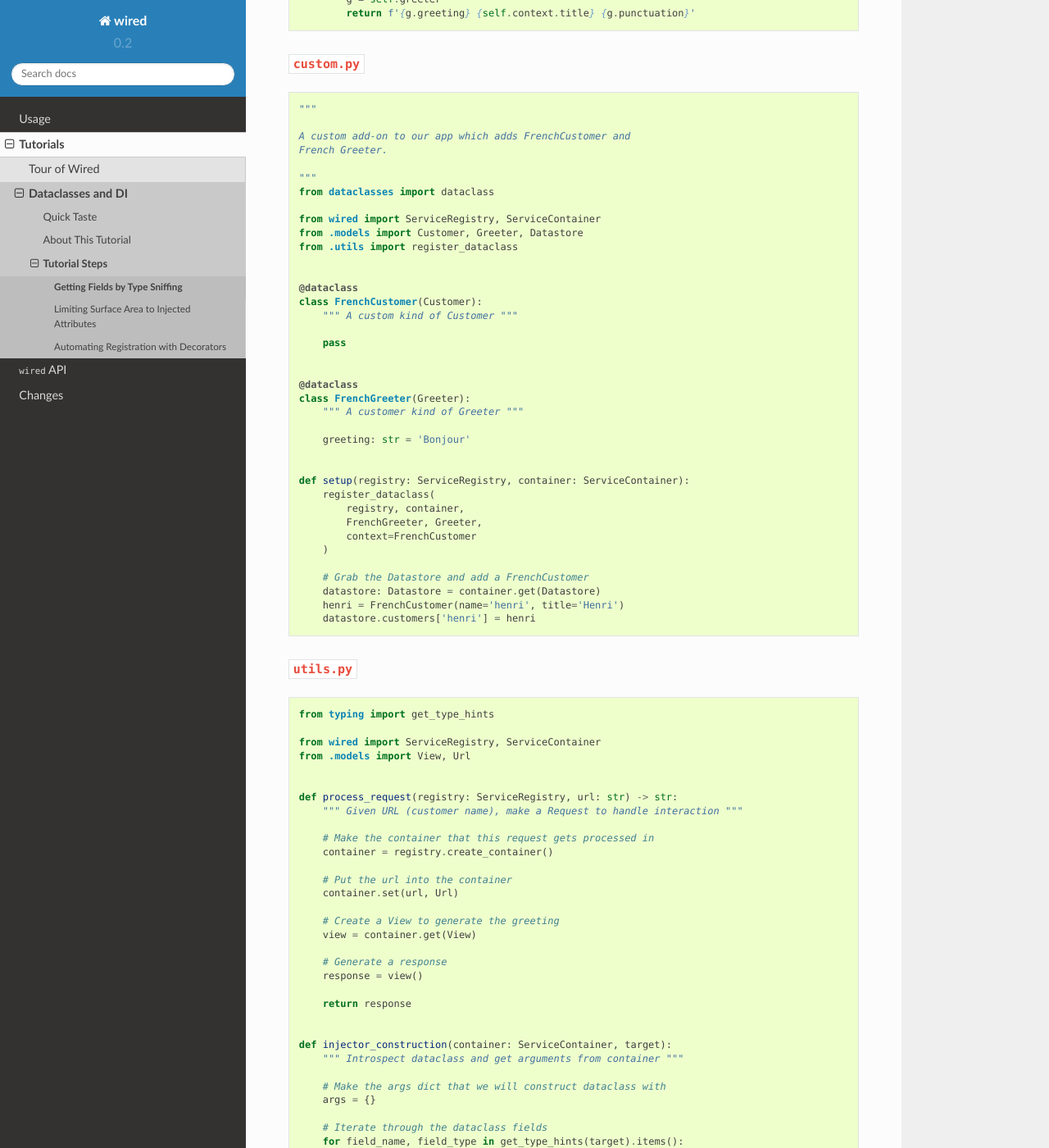
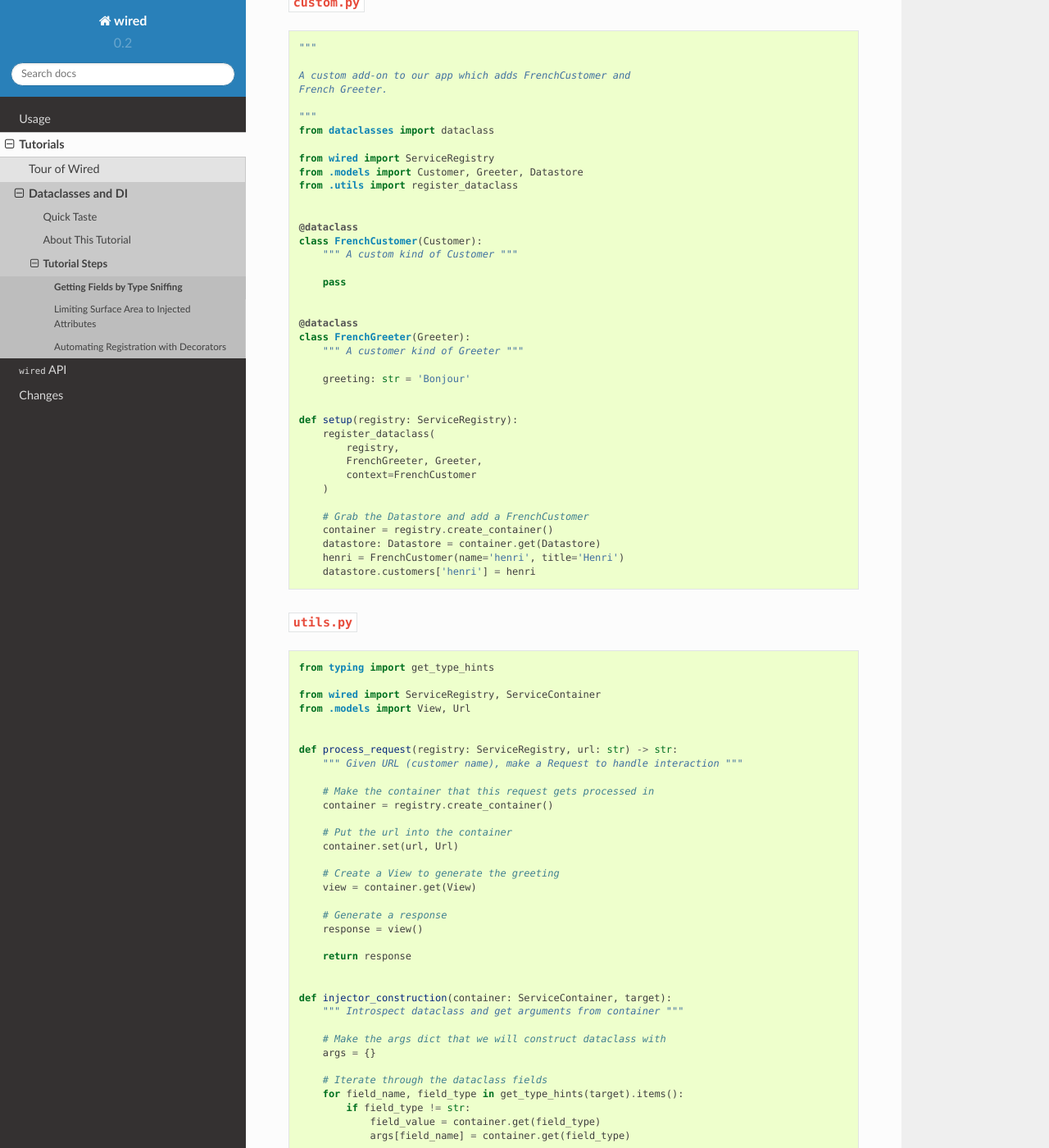
Before and after one commit to mmerickel/wired, a Sphinx documentation site: the page built from docs/tutorials/dcdi/sniffing/index.rst, in a window 1280 px wide and 1400 px high, scrolled down 4616 px. Shown: the whole window at 82% size. Built offline with Sphinx 7.4.7 and the Read the Docs theme 2.0.0, drawn with Linux system fonts in a browser that asks for light colours; some of the changed text lies outside the part shown.

Commit message:
Eliminate concept of setup-time containers.

```diff
--- a/docs/tutorials/dcdi/attributes/__init__.py
+++ b/docs/tutorials/dcdi/attributes/__init__.py
@@ -23,7 +23,7 @@ Simple wired application:
 """
 from typing import List
 
-from wired import ServiceRegistry, ServiceContainer
+from wired import ServiceRegistry
 from .models import (
     Customer, Datastore, Greeter, Resource, Request, Settings, Url, View
 )
@@ -38,20 +38,17 @@ def app_bootstrap(settings: Settings) -> ServiceRegistry:
     # get to them.
     registry.register_singleton(settings, Settings)
 
-    # Make a container to use during the initialization phase
-    container: ServiceContainer = registry.create_container()
-
     # Do setup for the core application features
-    setup(registry, container)
+    setup(registry)
 
     # Import the add-on and initialize it
     from .custom import setup as addon_setup
-    addon_setup(registry, container)
+    addon_setup(registry)
 
     return registry
 
 
-def setup(registry: ServiceRegistry, container: ServiceContainer):
+def setup(registry: ServiceRegistry):
     """ Initialize the features in the core application  """
 
     # Make and register the Datastore singleton
@@ -59,7 +56,7 @@ def setup(registry: ServiceRegistry, container: ServiceContainer):
     registry.register_singleton(datastore, Datastore)
 
     for dc in (Resource, Request, Greeter, View,):
-        register_dataclass(registry, container, dc)
+        register_dataclass(registry, dc)
 
     # During bootstrap, make some Customers
     mary = Customer(name='mary', title='Mary')
--- a/docs/tutorials/dcdi/attributes/custom.py
+++ b/docs/tutorials/dcdi/attributes/custom.py
@@ -6,7 +6,7 @@ French Greeter.
 """
 from dataclasses import dataclass
 
-from wired import ServiceRegistry, ServiceContainer
+from wired import ServiceRegistry
 from .models import Customer, Greeter, Datastore
 from .utils import register_dataclass
 
@@ -25,14 +25,15 @@ class FrenchGreeter(Greeter):
     greeting: str = 'Bonjour'
 
 
-def setup(registry: ServiceRegistry, container: ServiceContainer):
+def setup(registry: ServiceRegistry):
     register_dataclass(
-        registry, container,
+        registry,
         FrenchGreeter, Greeter,
         context=FrenchCustomer
     )
 
     # Grab the Datastore and add a FrenchCustomer
+    container = registry.create_container()
     datastore: Datastore = container.get(Datastore)
     henri = FrenchCustomer(name='henri', title='Henri')
     datastore.customers['henri'] = henri
--- a/docs/tutorials/dcdi/attributes/utils.py
+++ b/docs/tutorials/dcdi/attributes/utils.py
@@ -98,7 +98,6 @@ def injector_construction(container: ServiceContainer, target):
 
 
 def register_dataclass(registry: ServiceRegistry,
-                       container: ServiceContainer,
                        target,
                        for_=None,
                        context=None
--- a/docs/tutorials/dcdi/decorators/__init__.py
+++ b/docs/tutorials/dcdi/decorators/__init__.py
@@ -53,23 +53,24 @@ def app_bootstrap(settings: Settings) -> ServiceRegistry:
     scanner.scan(models)
 
     # Do setup for the core application features
-    setup(registry, container)
+    setup(registry)
 
     # Import the add-on and initialize it
     from . import custom
     scanner.scan(custom)
-    custom.setup(registry, container)
+    custom.setup(registry)
 
     return registry
 
 
-def setup(registry: ServiceRegistry, container: ServiceContainer):
+def setup(registry: ServiceRegistry):
     """ Initialize the features in the core application  """
 
     for dc in (Resource, Request,):
-        register_dataclass(registry, dc, container=container)
+        register_dataclass(registry, dc)
 
     # During bootstrap, make some Customers
+    container = registry.create_container()
     datastore: Datastore = container.get(Datastore)
     mary = Customer(name='mary', title='Mary')
     datastore.customers['mary'] = mary
--- a/docs/tutorials/dcdi/decorators/custom.py
+++ b/docs/tutorials/dcdi/decorators/custom.py
@@ -6,7 +6,7 @@ French Greeter.
 """
 from dataclasses import dataclass
 
-from wired import ServiceRegistry, ServiceContainer
+from wired import ServiceRegistry
 from .decorators import factory
 from .models import (
     Customer, Greeter, Request, Resource, Datastore, Settings, View,
@@ -41,8 +41,9 @@ class FrenchView:
         return f'{self.url} and FrenchView: {self.greeting} {self.customer_title} {self.settings.punctuation}'
 
 
-def setup(registry: ServiceRegistry, container: ServiceContainer):
+def setup(registry: ServiceRegistry):
     # Grab the Datastore and add a FrenchCustomer
+    container = registry.create_container()
     datastore: Datastore = container.get(Datastore)
     henri = FrenchCustomer(name='henri', title='Henri')
     datastore.customers['henri'] = henri
--- a/docs/tutorials/dcdi/decorators/utils.py
+++ b/docs/tutorials/dcdi/decorators/utils.py
@@ -105,7 +105,6 @@ def register_dataclass(
         target,
         for_=None,
         context=None,
-        container: ServiceContainer = None,
 ):
     """ Generic injectory factory for dataclasses """
 
--- a/docs/tutorials/dcdi/sniffing/__init__.py
+++ b/docs/tutorials/dcdi/sniffing/__init__.py
@@ -44,16 +44,16 @@ def app_bootstrap(settings: Settings) -> ServiceRegistry:
     container: ServiceContainer = registry.create_container()
 
     # Do setup for the core application features
-    setup(registry, container)
+    setup(registry)
 
     # Import the add-on and initialize it
     from .custom import setup as addon_setup
-    addon_setup(registry, container)
+    addon_setup(registry)
 
     return registry
 
 
-def setup(registry: ServiceRegistry, container: ServiceContainer):
+def setup(registry: ServiceRegistry):
     """ Initialize the features in the core application  """
 
     # Make and register the Datastore singleton
@@ -65,10 +65,7 @@ def setup(registry: ServiceRegistry, container: ServiceContainer):
         registry.register_factory(target.factory, target)
 
     # Register dataclass factories (automated sniffing)
-    register_dataclass(
-        registry, container,
-        Greeter, Greeter
-    )
+    register_dataclass(registry, Greeter, Greeter)
 
     # During bootstrap, make some Customers
     mary = Customer(name='mary', title='Mary')
--- a/docs/tutorials/dcdi/sniffing/custom.py
+++ b/docs/tutorials/dcdi/sniffing/custom.py
@@ -6,7 +6,7 @@ French Greeter.
 """
 from dataclasses import dataclass
 
-from wired import ServiceRegistry, ServiceContainer
+from wired import ServiceRegistry
 from .models import Customer, Greeter, Datastore
 from .utils import register_dataclass
 
@@ -25,14 +25,15 @@ class FrenchGreeter(Greeter):
     greeting: str = 'Bonjour'
 
 
-def setup(registry: ServiceRegistry, container: ServiceContainer):
+def setup(registry: ServiceRegistry):
     register_dataclass(
-        registry, container,
+        registry,
         FrenchGreeter, Greeter,
         context=FrenchCustomer
     )
 
     # Grab the Datastore and add a FrenchCustomer
+    container = registry.create_container()
     datastore: Datastore = container.get(Datastore)
     henri = FrenchCustomer(name='henri', title='Henri')
     datastore.customers['henri'] = henri
--- a/docs/tutorials/dcdi/sniffing/index.rst
+++ b/docs/tutorials/dcdi/sniffing/index.rst
@@ -33,8 +33,6 @@ Along the way, we did some refactoring:
 
 - We then drop them from the add-ons "setup" protocol, since add-ons can get the settings from the container if they want them
 
-- Instead, add an argument of container, used during app initialization
-
 - Moved some framework-y parts to a ``utils.py`` file, so that ``__init__.py`` is easier to reason about
 
 - Each factory function is moved to a ``staticmethod`` on the class that is being registered, simulating a decorator that could automate this
--- a/docs/tutorials/dcdi/sniffing/utils.py
+++ b/docs/tutorials/dcdi/sniffing/utils.py
@@ -39,7 +39,6 @@ def injector_construction(container: ServiceContainer, target):
 
 
 def register_dataclass(registry: ServiceRegistry,
-                       container: ServiceContainer,
                        target,
                        for_,
                        context=None
```
